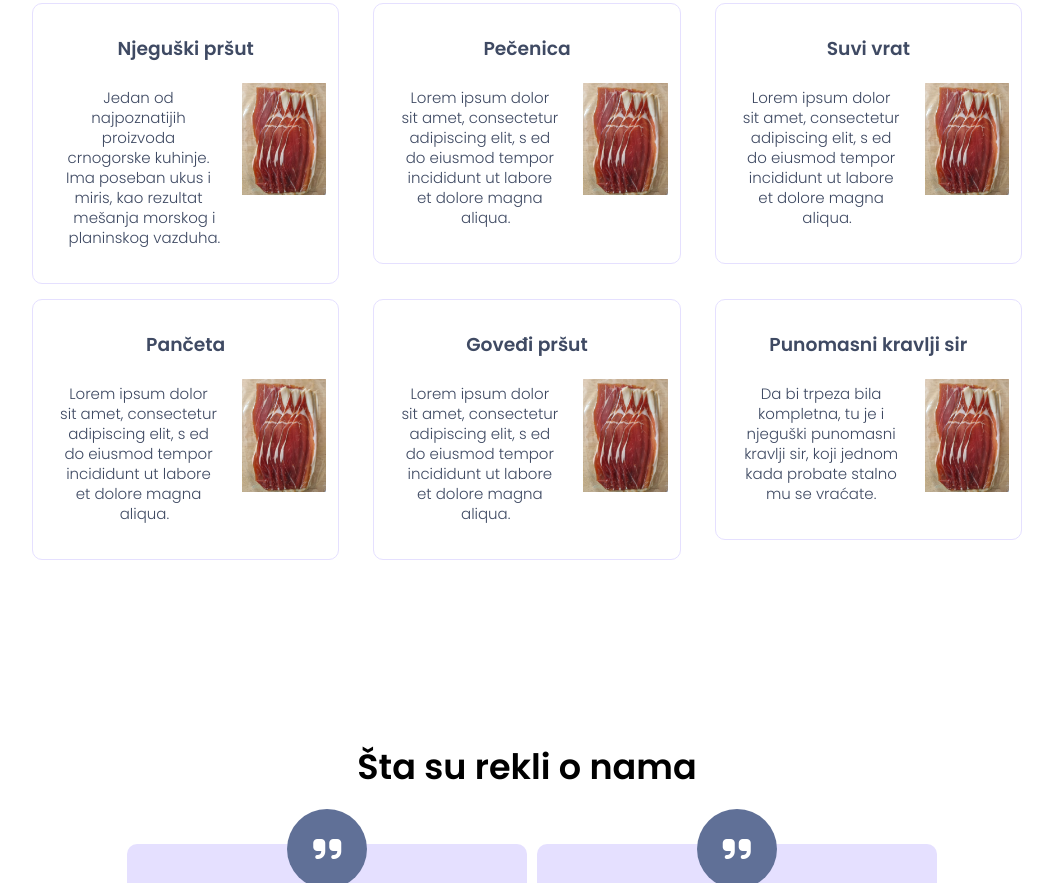
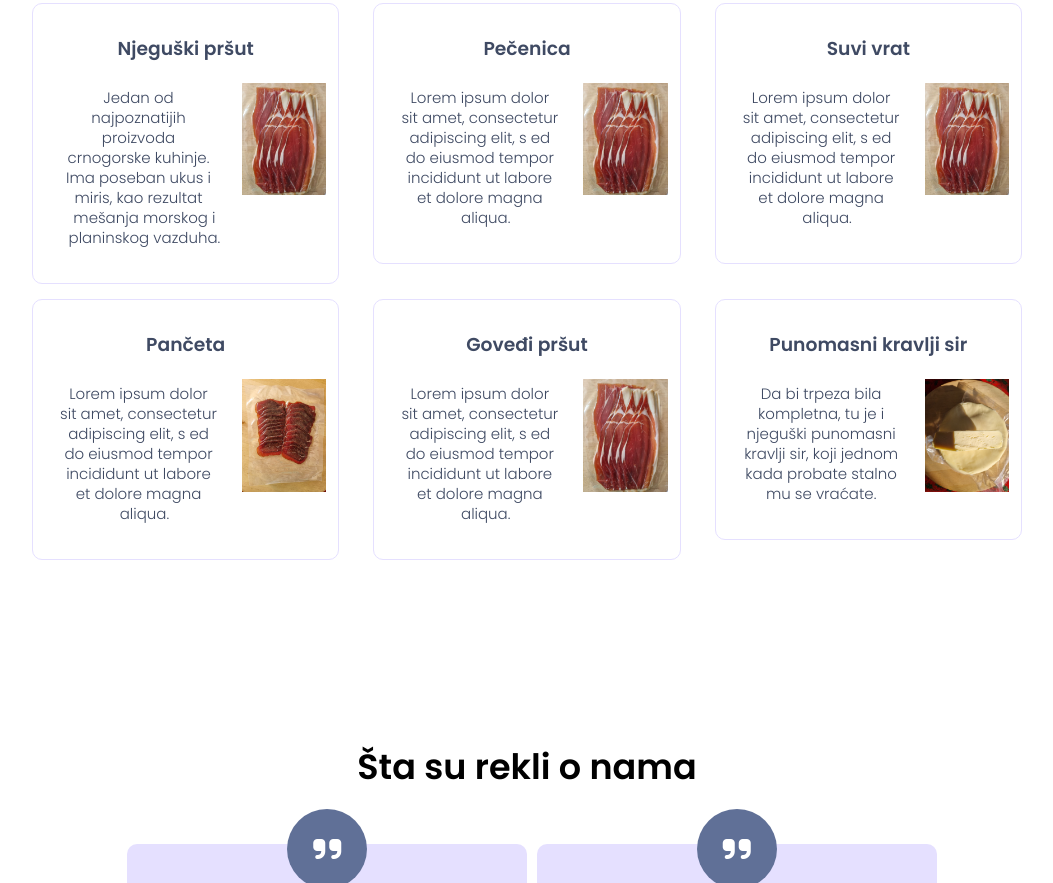
Before and after one commit to svezameze/svezameze.github.io, a plain HTML site: page index.html in a window 1280 px wide. Shown: the part 1064-1947 px from the top of the page, without its empty margins (113-1166 px from the left). Drawn offline with Linux system fonts and the light colour scheme.

Commit message:
Second commit, small changes

```diff
--- a/index.html
+++ b/index.html
@@ -12,7 +12,7 @@
     <script src="https://kit.fontawesome.com/04bf603a0f.js" crossorigin="anonymous"></script>
     <link rel="shortcut icon" href="img/logo parts/icon.png" type="image/x-icon">
     <script src="order.js" defer></script>
-    <title>Njeguški specijaliteti</title>
+    <title>Sve za meze</title>
     <style>
         body{
             background-color: #1b3051;
@@ -76,42 +76,42 @@
         <div class="all">
             <a href="#order"><div class="product">
                 <h3>Njeguški pršut</h3>
-                <img src="img/products/product1.jpg">
+                <img src="img/products/prsut.jpg">
                 <p>Jedan od najpoznatijih proizvoda crnogorske kuhinje. Ima poseban ukus i miris, kao rezultat mešanja morskog i
                     planinskog vazduha.
                 </p>
             </div></a>
             <a href="#order"><div class="product">
                 <h3>Pečenica</h3>
-                <img src="img/products/product1.jpg">
+                <img src="img/products/prsut.jpg">
                 <p>Lorem ipsum dolor sit amet, consectetur adipiscing elit, s
                     ed do eiusmod tempor incididunt ut labore et dolore magna aliqua.
                 </p>
             </div></a>
             <a href="#order"><div class="product">
                 <h3>Suvi vrat</h3>
-                <img src="img/products/product1.jpg">
+                <img src="img/products/prsut.jpg">
                 <p>Lorem ipsum dolor sit amet, consectetur adipiscing elit, s
                     ed do eiusmod tempor incididunt ut labore et dolore magna aliqua.
                 </p>
             </div></a>
             <a href="#order"><div class="product">
                 <h3>Pančeta</h3>
-                <img src="img/products/product1.jpg">
+                <img src="img/products/panceta.jpg">
                 <p>Lorem ipsum dolor sit amet, consectetur adipiscing elit, s
                     ed do eiusmod tempor incididunt ut labore et dolore magna aliqua.
                 </p>
             </div></a>
             <a href="#order"><div class="product">
                 <h3>Goveđi pršut</h3>
-                <img src="img/products/product1.jpg">
+                <img src="img/products/prsut.jpg">
                 <p>Lorem ipsum dolor sit amet, consectetur adipiscing elit, s
                     ed do eiusmod tempor incididunt ut labore et dolore magna aliqua.
                 </p>
             </div></a>
             <a href="#order"><div class="product">
                 <h3>Punomasni kravlji sir</h3>
-                <img src="img/products/product1.jpg">
+                <img src="img/products/sir.jpg">
                 <p>Da bi trpeza bila kompletna, tu je i njeguški punomasni kravlji sir, koji jednom kada probate stalno mu se
                     vraćate.
                 </p>
```
Also changed, not shown: img/products/panceta.jpg (added), img/products/prsut.jpg (renamed from img/products/product1.jpg), img/products/sir.jpg (added), img/products/viber_image_2024-02-20_07-46-23-434.jpg (added), img/products/viber_image_2024-02-20_07-46-24-135.jpg (added), img/products/viber_image_2024-02-20_07-46-24-642.jpg (added), img/products/viber_image_2024-02-20_07-46-25-673.jpg (added).
